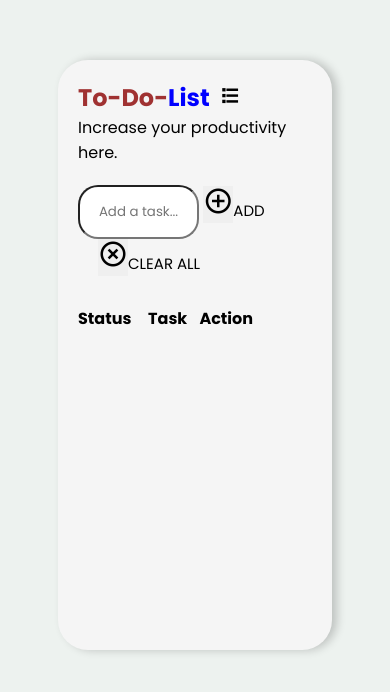
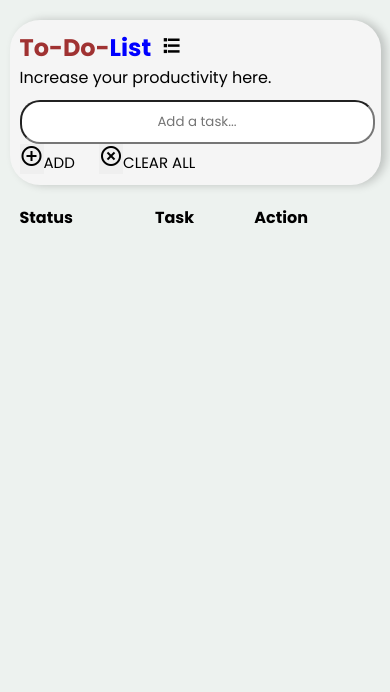
Before and after one commit to S4annn/sandyytp.github.io, a plain HTML site: page assets/index.html in a window 390 px wide. Drawn offline with nearby package versions, Linux system fonts and the light colour scheme.

Commit message:
first commit

```diff
--- a/assets/style.css
+++ b/assets/style.css
@@ -8,7 +8,7 @@
 
 body {
   background-color: #edf2ef;
-  font-family: "poppins", sans-serif;
+  font-family: "Poppins", sans-serif;
 }
 
 @keyframes slideDown {
@@ -147,10 +147,38 @@ h1 {
   position: relative;
   font-size: 15px;
   font-family: poppins;
-  margin-bottom: 50px;
 }
 
 .animate {
   opacity: 1;
   transform: translateY(0);
 }
+
+@media (max-width: 768px) {
+
+  .container {
+    width: 90%;
+    height: auto;
+    margin-top: 20px;
+    padding: 10px;
+  }
+
+  #taskInput {
+    width: 100%;
+    height: 40px;
+  }
+
+  h1 {
+    font-size: 20px;  /
+  }
+
+  #taskForm {
+    margin-top: 10px;
+  }
+
+  #taskTable {
+    width: 100%;
+  }
+
+  #btn, #clearBtn {
+    font-size: 24px;
--- a/style.css
+++ /dev/null
@@ -1,158 +0,0 @@
-@import url("https://fonts.googleapis.com/css2?family=Poppins:ital,wght@0,100;0,200;0,300;0,400;0,500;0,600;0,700;0,800;0,900;1,100;1,200;1,300;1,400;1,500;1,600;1,700;1,800;1,900&display=swap");
-
-* {
-  margin: 0;
-  padding: 0;
-  box-shadow: none;
-}
-
-body {
-  background-color: #edf2ef;
-  font-family: "poppins", sans-serif;
-}
-
-
-@keyframes slideDown {
-  from {
-    transform: translateY(-30px);
-    opacity: 0;
-  }
-  to {
-    transform: translateY(0);
-    opacity: 1;
-  }
-}
-
-
-.container,
-#taskForm,
-#taskTable,
-h1,
-#clearBtn,
-#btn {
-  animation: slideDown 1s ease-in-out forwards;
-  opacity: 0;
-  transform: translateY(-30px);
-}
-
-.container {
-  animation-delay: 0.3s;
-}
-
-h1 {
-  animation-delay: 0.5s;
-}
-
-#taskForm {
-  animation-delay: 0.7s;
-}
-
-#taskTable {
-  animation-delay: 1s;
-}
-
-#btn,
-#clearBtn {
-  animation-delay: 1.2s;
-}
-
-.container {
-  position: relative;
-  height: 550px;
-  width: 60%;
-  margin: 0 auto;
-  margin-top: 60px;
-  padding: 20px;
-  border-radius: 30px;
-  box-shadow: 5px 0px 10px rgba(0, 0, 0, 0.2);
-  background-color: #f5f5f5;
-  flex-direction: column;
-  align-items: flex-start;
-}
-
-.container:hover {
-  box-shadow: 10px 0px 15px rgba(0, 0, 0, 0.3);
-}
-
-.container h1 {
-  color: #a03232;
-  text-align: left;
-  font-size: 24px;
-}
-
-#taskForm {
-  margin-top: 20px;
-  text-align: left;
-  border-radius: 20px;
-  font-family: poppins;
-}
-
-#taskInput {
-  width: 50%;
-  height: 50px;
-  text-align: center;
-  border-radius: 20px;
-  font-family: poppins;
-}
-
-#taskList {
-  margin-top: 20px;
-  list-style-type: disc;
-  padding: 0;
-  border-radius: 20px;
-  background-color: #f5f5f5;
-  overflow-y: auto;
-  text-align: left;
-}
-
-#taskTable {
-  position: absolute;
-  text-align: left;
-  width: 70%;
-  border-collapse: collapse;
-  margin-top: 30px;
-}
-
-#taskList {
-  position: left;
-}
-
-#list-span {
-  color: blue;
-}
-
-.ri-list-check {
-  font-size: 20px;
-  color: black;
-  margin-left: 10px;
-}
-
-#btn {
-  position: relative;
-  border: none;
-  font-size: 30px;
-  transform: translateY(8px);
-  cursor: pointer;
-}
-
-#clearBtn {
-  margin-left: 20px;
-  position: relative;
-  border: none;
-  font-size: 30px;
-  transform: translateY(8px);
-  cursor: pointer;
-}
-
-#add,
-#clear {
-  position: relative;
-  font-size: 15px;
-  font-family: poppins;
-  margin-bottom: 20px;
-}
-
-.animate {
-  opacity: 1;
-  transform: translateY(0);
-}
```
Also changed, not shown: assets/index.html (+1 -1 lines), index.html (deleted, +0 -37 lines), script.js (deleted, +0 -113 lines).
